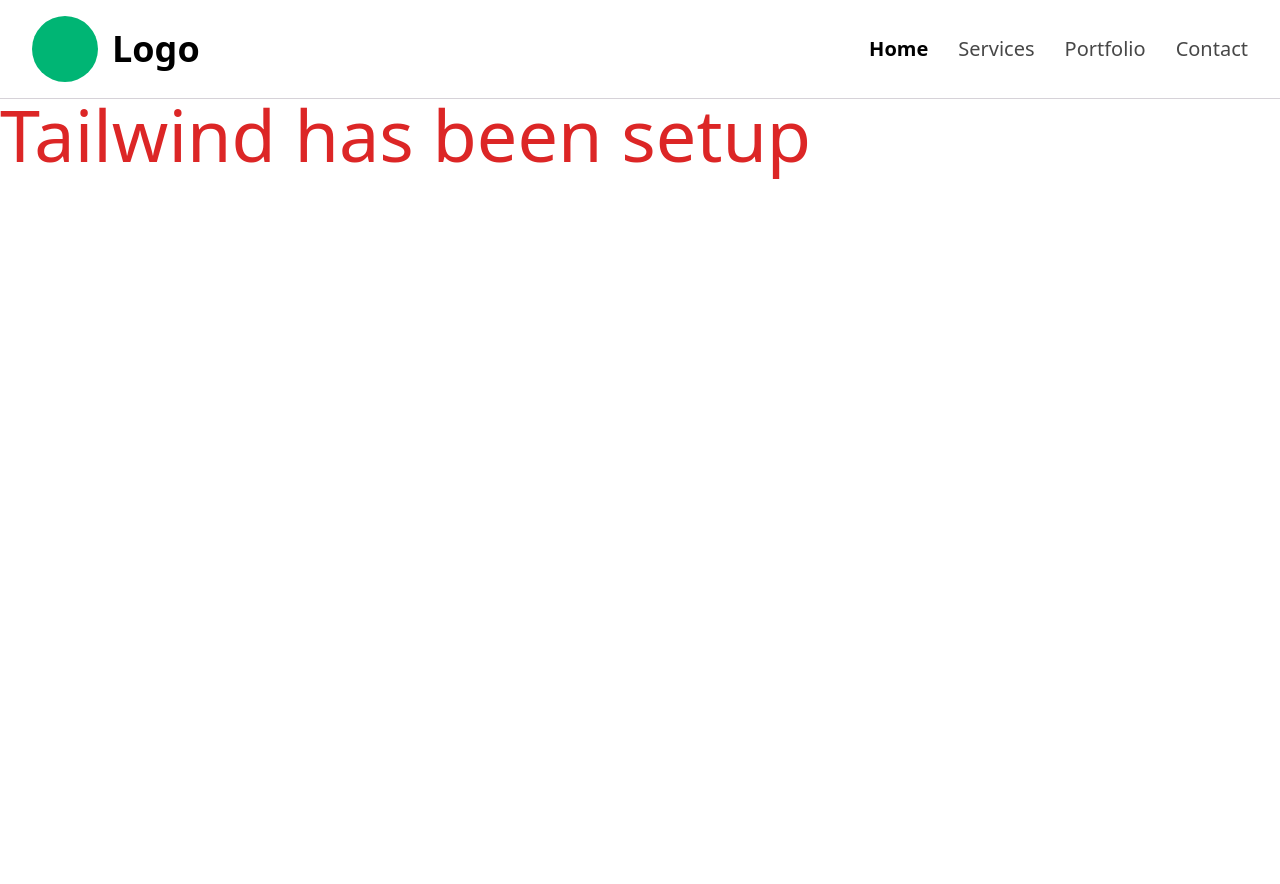
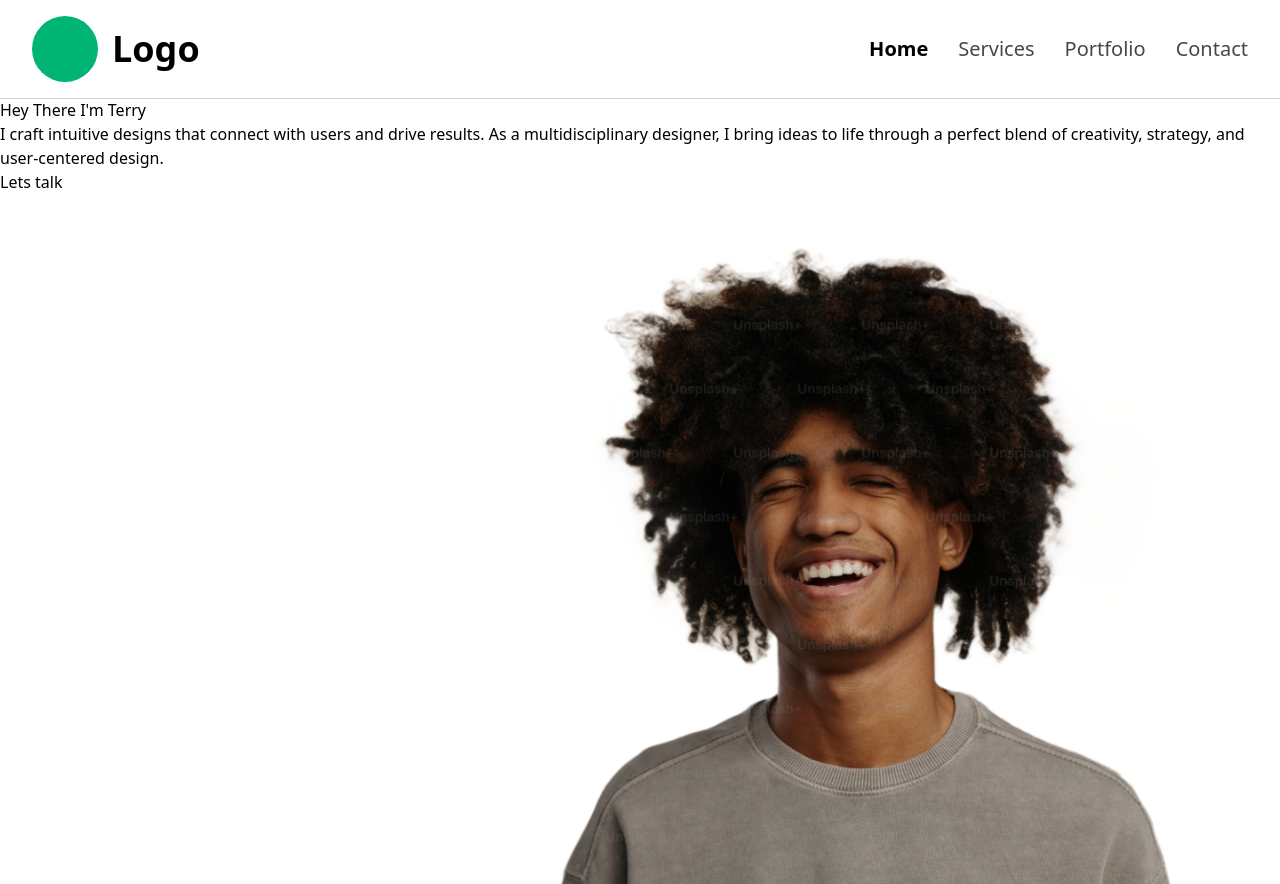
Before and after one commit to mmustaphak/belsoft-systems, a React (Vite) app: page / in a window 1280 px wide. Before the commit the page ends 800 px from the top, so only its background shows below. Built offline with nearby package versions, Linux system fonts and the light colour scheme.

Commit message:
Added the Hero component/section with the basic markup

```diff
--- a/src/App.jsx
+++ b/src/App.jsx
@@ -1,10 +1,11 @@
 import Header from "./components/Header";
+import Hero from "./components/Hero";
 
 export default function App() {
   return (
     <>
       <Header />
-      <h2 className="text-7xl text-red-600">Tailwind has been setup</h2>
+      <Hero />
     </>
   )
 }
--- /dev/null
+++ b/src/components/Hero.jsx
@@ -0,0 +1,14 @@
+import terry from "../assets/terry.png"
+function Hero() {
+  return (
+    <section>
+        <div>
+            <h1>Hey There <span>I&apos;m Terry</span></h1>
+            <p>I craft intuitive designs that connect with users and drive results. As a multidisciplinary designer, I bring ideas to life through a perfect blend of creativity, strategy, and user-centered design.</p>
+            <button>Lets talk</button>
+        </div>
+        <img src={terry} alt="A smiling man with a gray T-shirt with long curly hair" />
+    </section>
+  )
+}
+export default Hero
```
